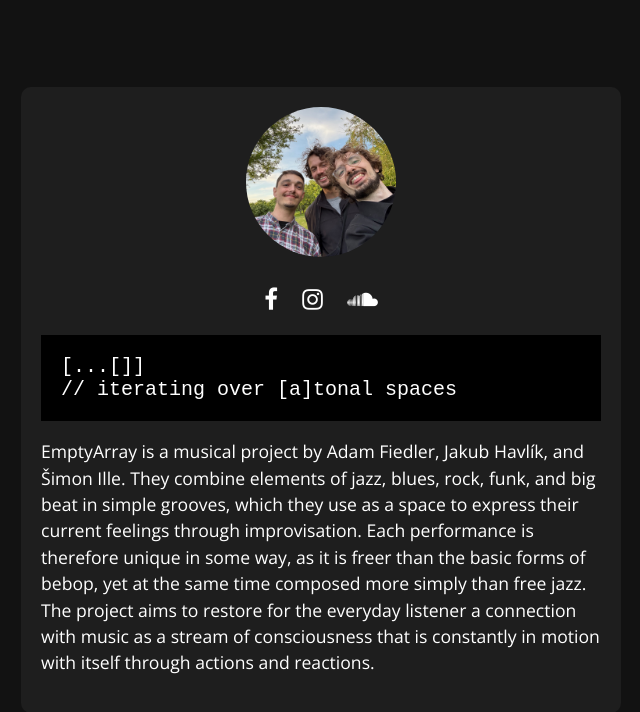
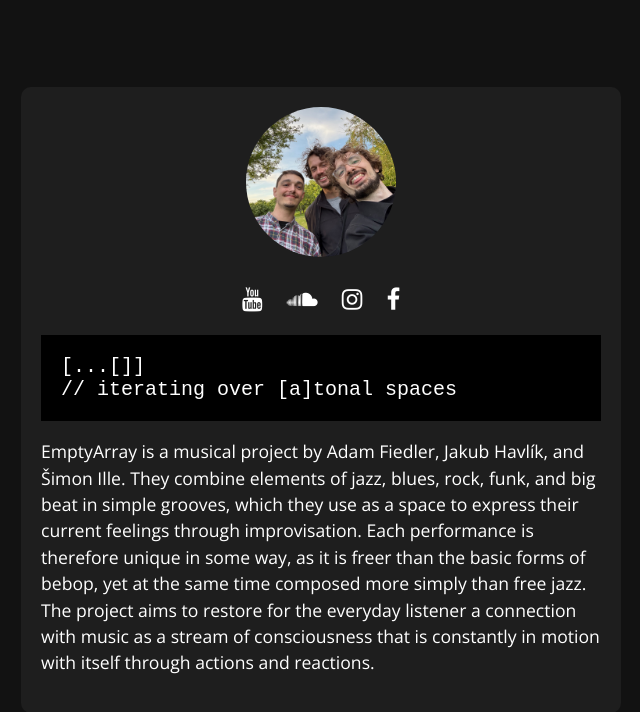
Before and after one commit to fiedlr/emptyarrayband.com, a plain HTML site: page index.html in a window 1280 px wide. Shown: the whole page, without its empty margins (319-959 px from the left). Drawn offline with nearby package versions, Linux system fonts and the light colour scheme.

Commit message:
Add YT link and change order

```diff
--- a/index.html
+++ b/index.html
@@ -84,9 +84,10 @@
 <div class="container">
     <img class="portrait" src="portrait.jpg" alt="Portrait of Empty Array Band">
     <div class="social-icons">
-      <a href="https://facebook.com/empty.array.band" target="_blank"><i class="fa fa-facebook"></i></a>
-      <a href="https://instagram.com/empty.array.band" target="_blank"><i class="fa fa-instagram"></i></a>
-      <a href="https://soundcloud.com/empty_array_band" target="_blank"><i class="fa fa-soundcloud"></i></a>
+        <a href="https://youtube.com/empty_array_band" target="_blank"><i class="fa fa-youtube"></i></a>
+        <a href="https://soundcloud.com/empty_array_band" target="_blank"><i class="fa fa-soundcloud"></i></a>
+        <a href="https://instagram.com/empty.array.band" target="_blank"><i class="fa fa-instagram"></i></a>
+        <a href="https://facebook.com/empty.array.band" target="_blank"><i class="fa fa-facebook"></i></a>
     </div>
     <pre class="header">
       <code class="code">[...[]]
```
